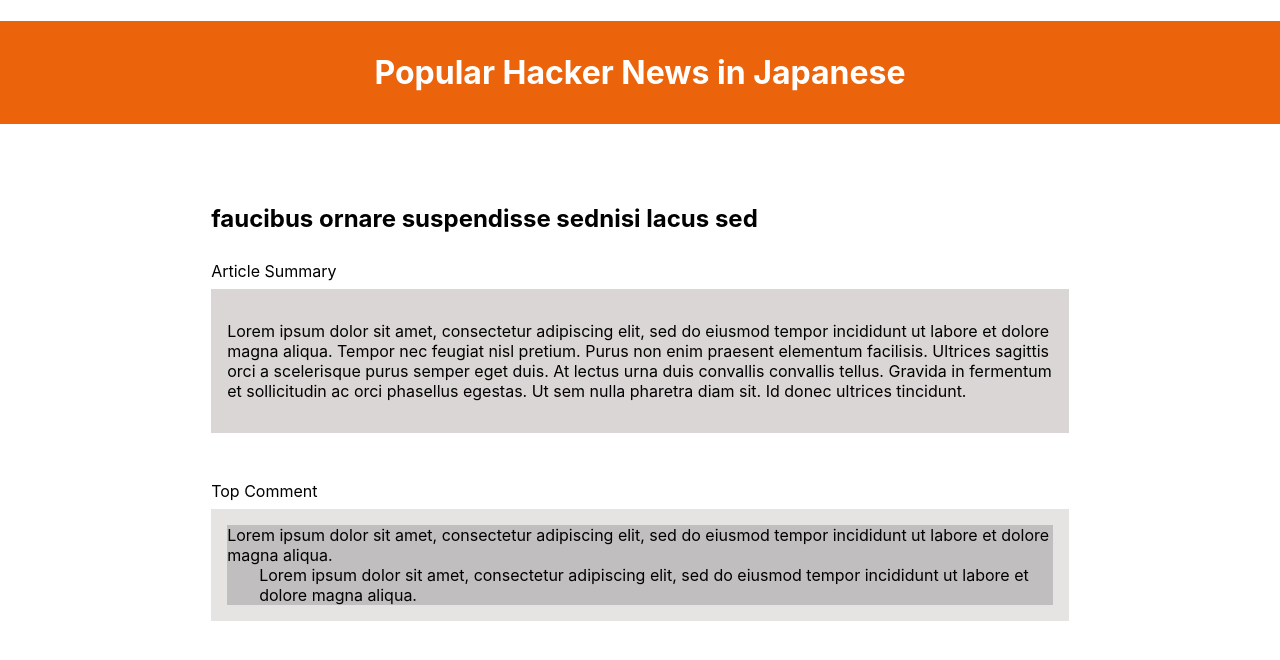
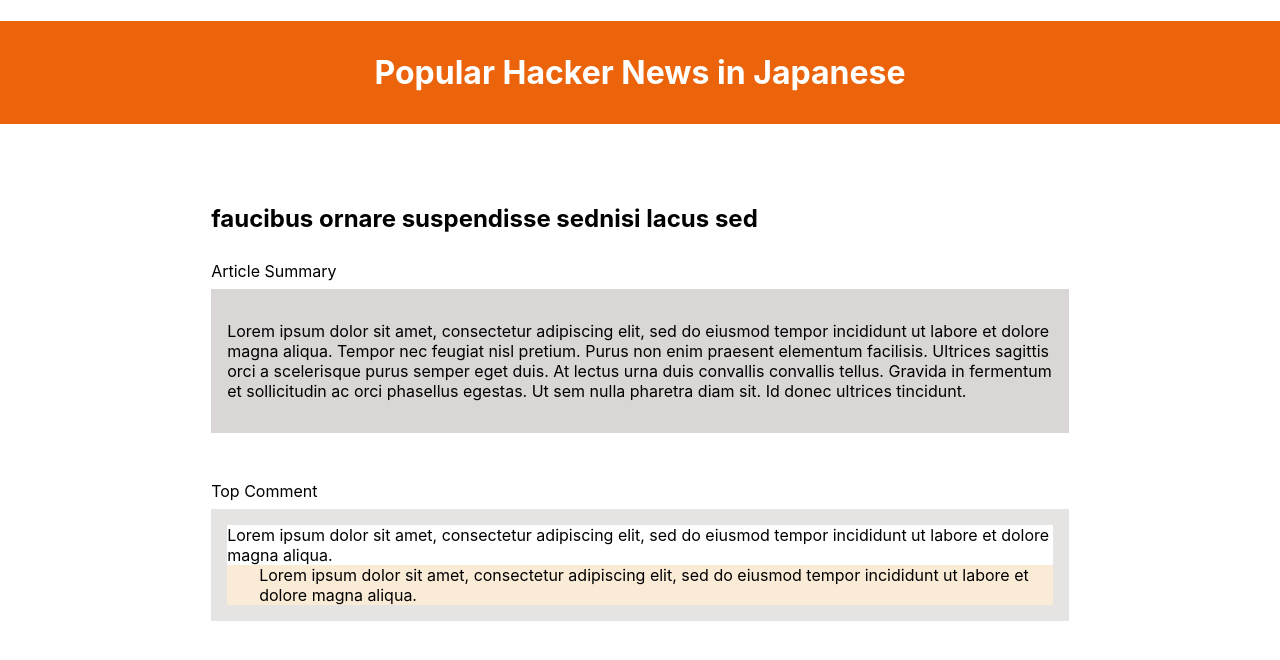
Before and after one commit to yuki-o1o5/Hacker-News-in-Japanese-ver1, a Next.js app: page /detail in a window 1280 px wide. Shown: the top 660 px of the page. Built offline with nearby package versions, Linux system fonts and the light colour scheme.

Commit message:
style change comments background color

```diff
--- a/components/DetailArticleCommentChild/DetailArticleCommentChild.module.css
+++ b/components/DetailArticleCommentChild/DetailArticleCommentChild.module.css
@@ -1,6 +1,6 @@
 @charset "UTF-8";
 
 .detailarticlecommentchild {
-  background-color: rgba(41, 40, 40, 0.2);
+  background-color: antiquewhite;
   padding-left: 2em;
 }
--- a/components/DetailArticleCommentParent/DetailArticleCommentParent.module.css
+++ b/components/DetailArticleCommentParent/DetailArticleCommentParent.module.css
@@ -1,4 +1,4 @@
 .comment_parent {
   padding: 0.25;
-  background-color: rgba(41, 40, 40, 0.2);
+  background-color: #fff;
 }
```
